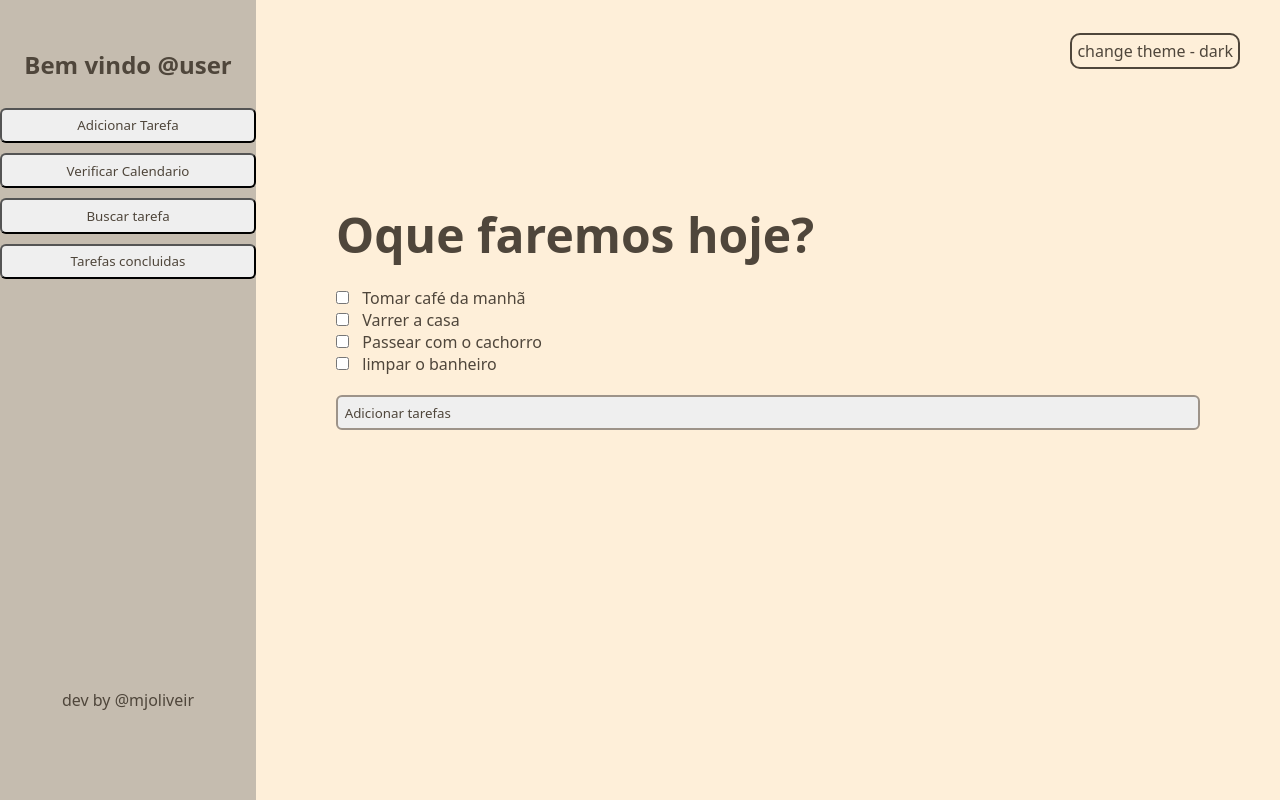
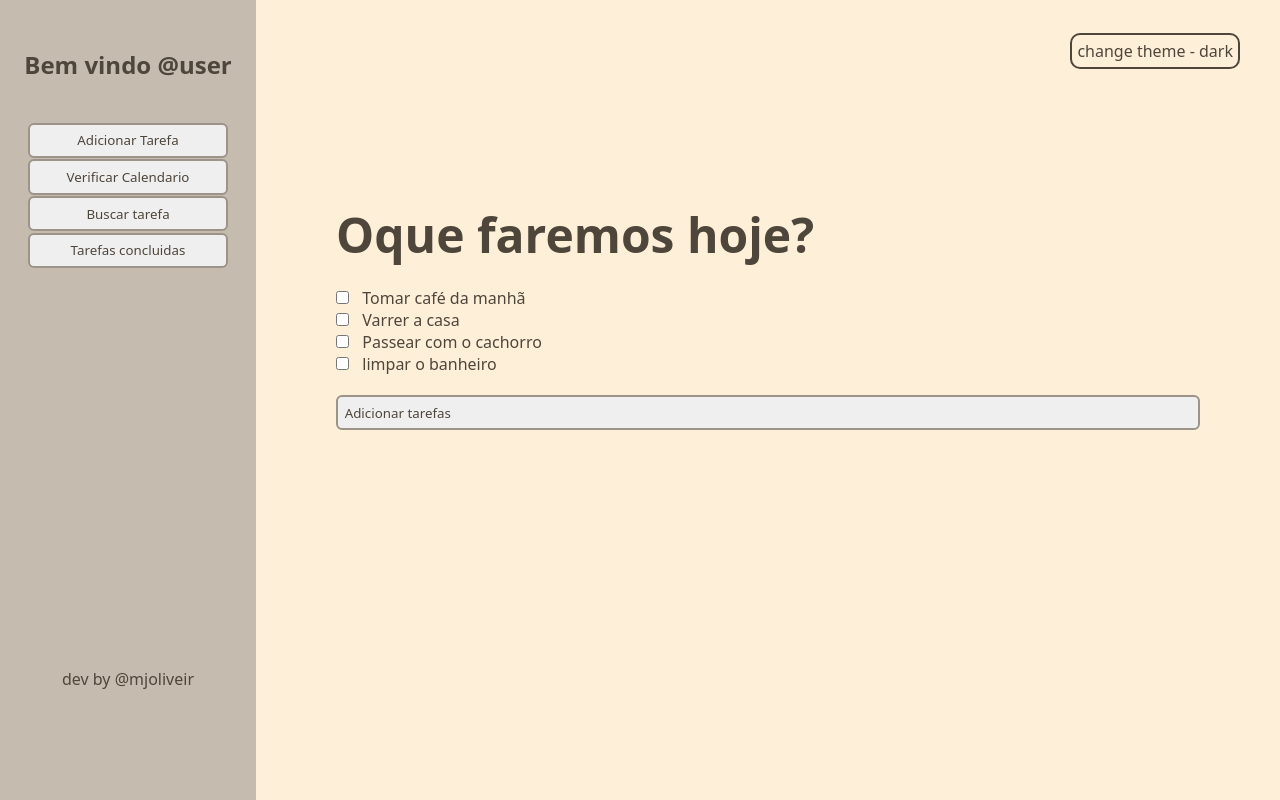
Before and after one commit to mjoliveir/to-do-list-website, a plain HTML site: page index.html in a window 1280 px wide. Drawn offline with Linux system fonts and the light colour scheme.

Commit message:
padronizando os botões laterais

```diff
--- a/styles.css
+++ b/styles.css
@@ -31,6 +31,10 @@ body{
     background-color:var(--lat-color);
     height: 100%;
     gap: 15px;
+    align-items: center;
+    display: flex;
+    flex-direction: column;
+    text-align: center;
 }
 
 .c1-welcome{
@@ -39,8 +43,10 @@ body{
 }
 
 .c1-add-tasks{
+    width: 15em;
     color:var(--sec-color);
     border-radius: 6px;
+    border: solid 2px var(--hover-color);
     padding: 0.5em;
     display: block;
     margin-top: 2em;
@@ -48,11 +54,15 @@ body{
 }
 
 .c1-search-tasks , .c1-done-tasks , .c1-view-calendar{
+    width: 15em;
     color:var(--sec-color);
     border-radius: 6px;
+    border: solid 2px var(--hover-color);
     padding: 0.5em;
     display: block;
+    margin-top: 0.1em;
     text-decoration: none;
+
 }
 
 .c1-credit{
@@ -61,7 +71,7 @@ body{
 }
 
 .c1-lateral-content{
-    display: flex;
+    display: block;
     flex-direction: column;
     gap: 10px;
     text-align: center;
```
